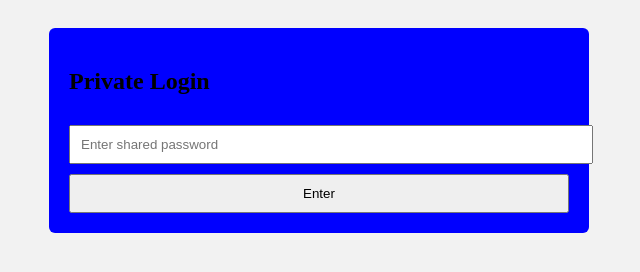
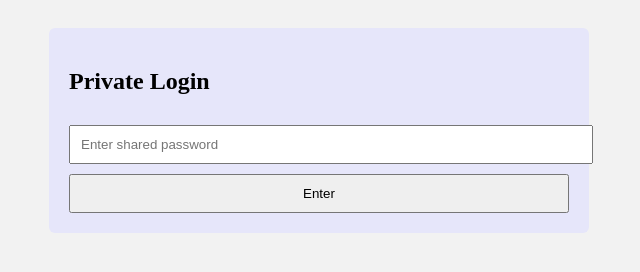
Before and after one commit to divya-80777/our-safe-place, a plain HTML site: page index.html in a window 1280 px wide. Shown: the whole page, without its empty margins (321-961 px from the left). Drawn offline with Linux system fonts and the light colour scheme.

Commit message:
Add files via upload

```diff
--- a/index.html
+++ b/index.html
@@ -9,7 +9,7 @@
       padding: 20px;
     }
     .box {
-      background: blue;
+      background: lavender;
       padding: 20px;
       border-radius: 6px;
       max-width: 500px;
```
